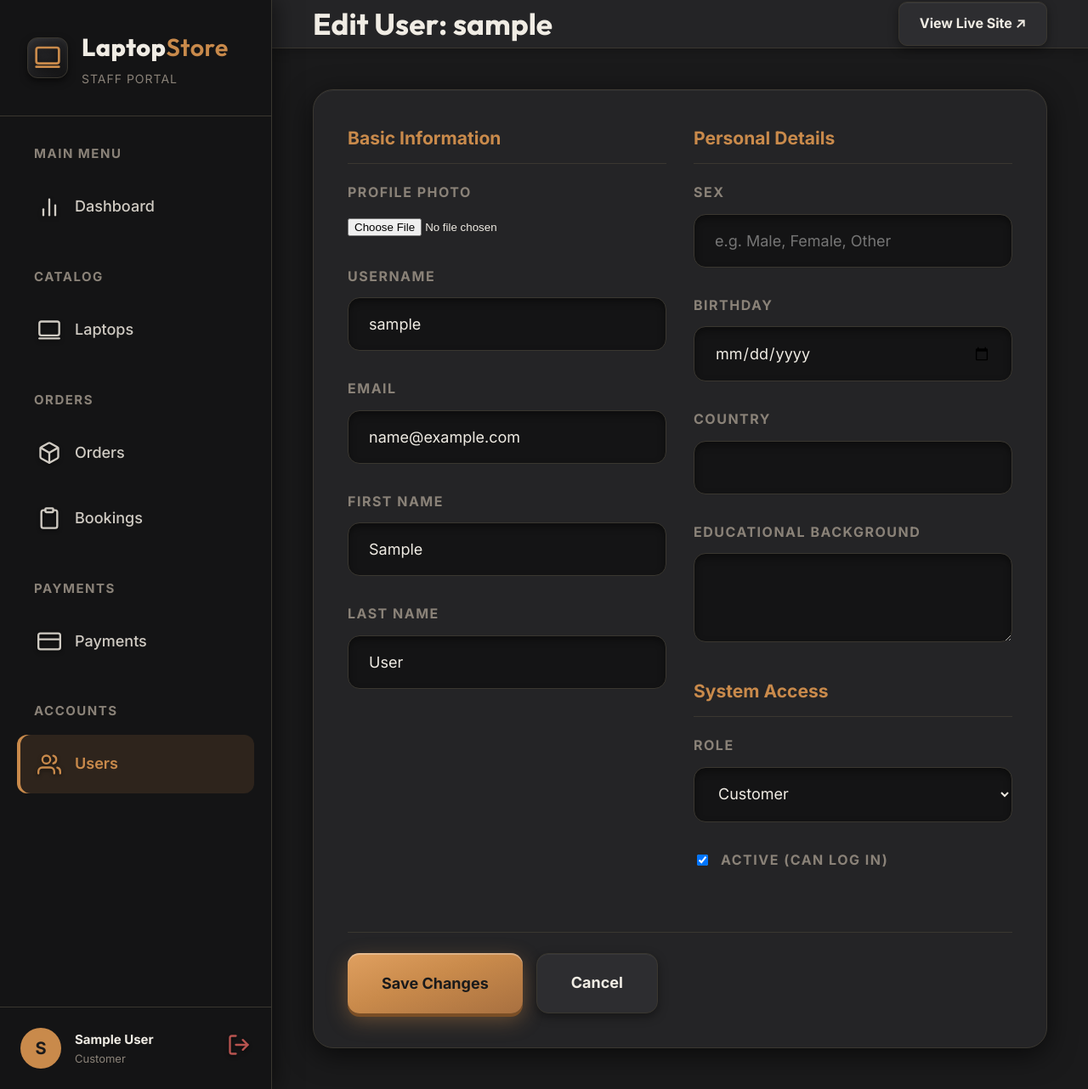
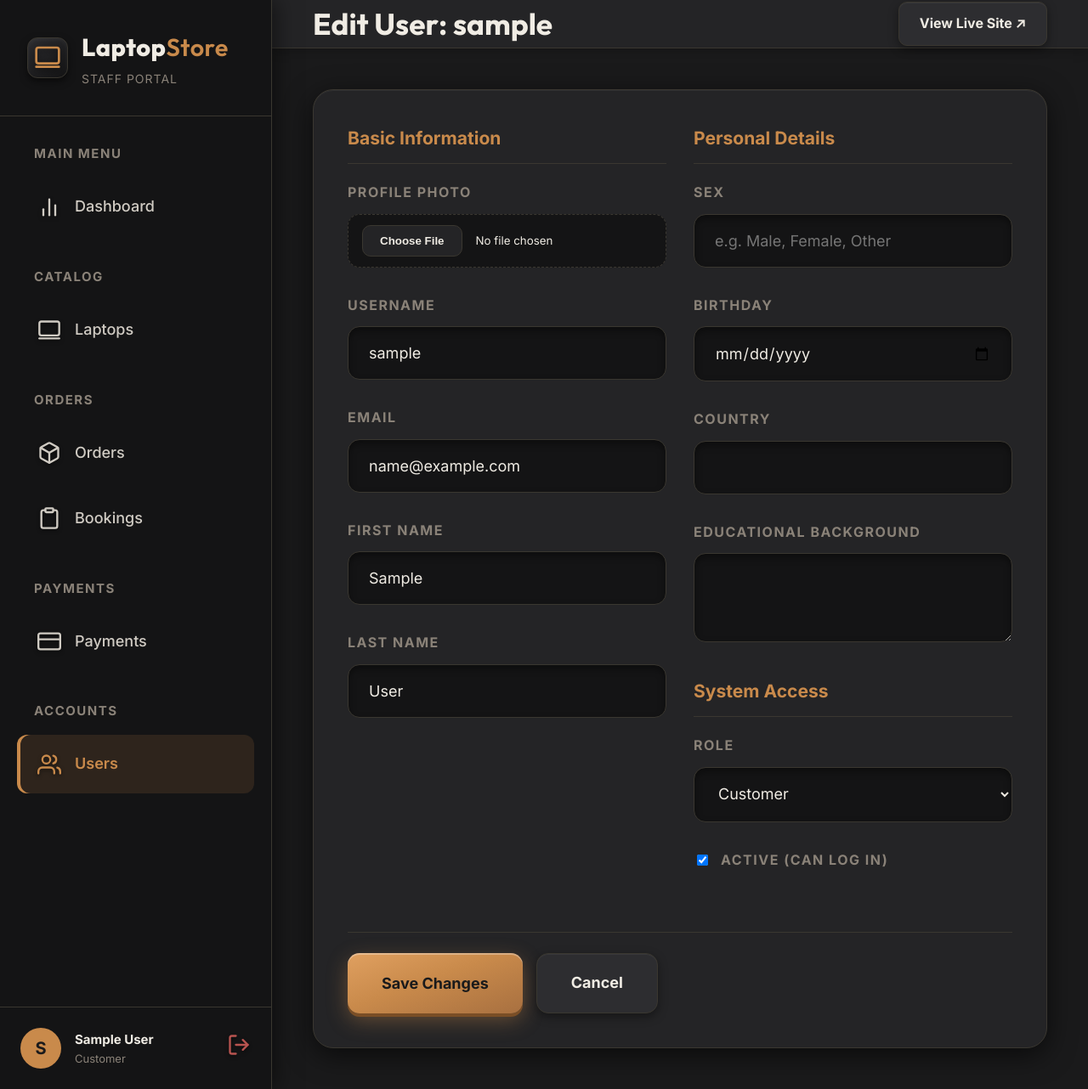
Before and after one commit to Cloyd-glitch/laptop-inventory-store, a Django app: page /staff/accounts/users/1/edit/ in a window 1280 px wide. Shown: the whole page at 85% size. Run offline with Django 5.2, Linux system fonts and the light colour scheme; the visitor is signed in with stand-in values (Sample User, id 1); data comes from the database, SQL or seed files in the repository.

Commit message:
feat: add staff panel forms, templates, and skeuomorphic dark theme stylesheet

```diff
--- a/staff_panel/forms.py
+++ b/staff_panel/forms.py
@@ -34,7 +34,7 @@ class LaptopAdminForm(forms.ModelForm):
     def __init__(self, *args, **kwargs):
         super().__init__(*args, **kwargs)
         self.fields['slug'].required = False
-        self.fields['main_image'].widget.attrs.update({'class': 'sp-file-input'})
+        self.fields['main_image'].widget = forms.FileInput(attrs={'class': 'sp-file-input'})
 
 
 class CategoryAdminForm(forms.ModelForm):
@@ -92,4 +92,4 @@ class UserAdminForm(forms.ModelForm):
 
     def __init__(self, *args, **kwargs):
         super().__init__(*args, **kwargs)
-        self.fields['avatar'].widget.attrs.update({'class': 'sp-file-input'})
+        self.fields['avatar'].widget = forms.FileInput(attrs={'class': 'sp-file-input'})
--- a/static/css/staff_panel.css
+++ b/static/css/staff_panel.css
@@ -376,8 +376,41 @@
      border: 1px solid var(--border);
      border-radius: var(--radius-xl);
      padding: 40px;
-     max-width: 900px;
+     max-width: 1000px;
      box-shadow: var(--shadow-card);
+   }
+
+   .sp-file-input {
+     display: block;
+     width: 100%;
+     padding: 12px 16px;
+     background: var(--bg-deep);
+     border: 1px dashed var(--border);
+     border-radius: 14px;
+     color: var(--text-primary);
+     font-family: 'Inter', sans-serif;
+     cursor: pointer;
+     transition: all .2s;
+   }
+   .sp-file-input:hover {
+     border-color: var(--accent);
+     background: var(--bg-hover);
+   }
+   .sp-file-input::file-selector-button {
+     background: var(--bg-surface);
+     border: 1px solid var(--border);
+     border-radius: 10px;
+     padding: 10px 20px;
+     color: var(--text-primary);
+     font-weight: 700;
+     cursor: pointer;
+     margin-right: 16px;
+     transition: all .2s;
+   }
+   .sp-file-input::file-selector-button:hover {
+     background: var(--accent);
+     color: #1a1a1b;
+     border-color: var(--accent);
    }
 
    .sp-form-group {
--- a/templates/staff_panel/accounts/user_form.html
+++ b/templates/staff_panel/accounts/user_form.html
@@ -7,7 +7,7 @@
   <form method="post" enctype="multipart/form-data">
     {% csrf_token %}
 
-    <div style="display:grid; grid-template-columns: 1fr 1fr; gap:32px;">
+    <div style="display:grid; grid-template-columns: repeat(2, minmax(0, 1fr)); gap:32px;">
       <!-- Left Column -->
       <div>
         <h3 style="margin-top:0; border-bottom:1px solid var(--border); padding-bottom:12px; color:var(--accent);">Basic Information</h3>
--- a/templates/staff_panel/catalog/laptop_form.html
+++ b/templates/staff_panel/catalog/laptop_form.html
@@ -7,7 +7,7 @@
   <form method="post" enctype="multipart/form-data">
     {% csrf_token %}
 
-    <div style="display:grid; grid-template-columns: 1fr 1fr; gap:32px;">
+    <div style="display:grid; grid-template-columns: repeat(2, minmax(0, 1fr)); gap:32px;">
       <!-- Left Column -->
       <div>
         <h3 style="margin-top:0; border-bottom:1px solid var(--border); padding-bottom:12px; color:var(--accent);">Basic Info</h3>
```
